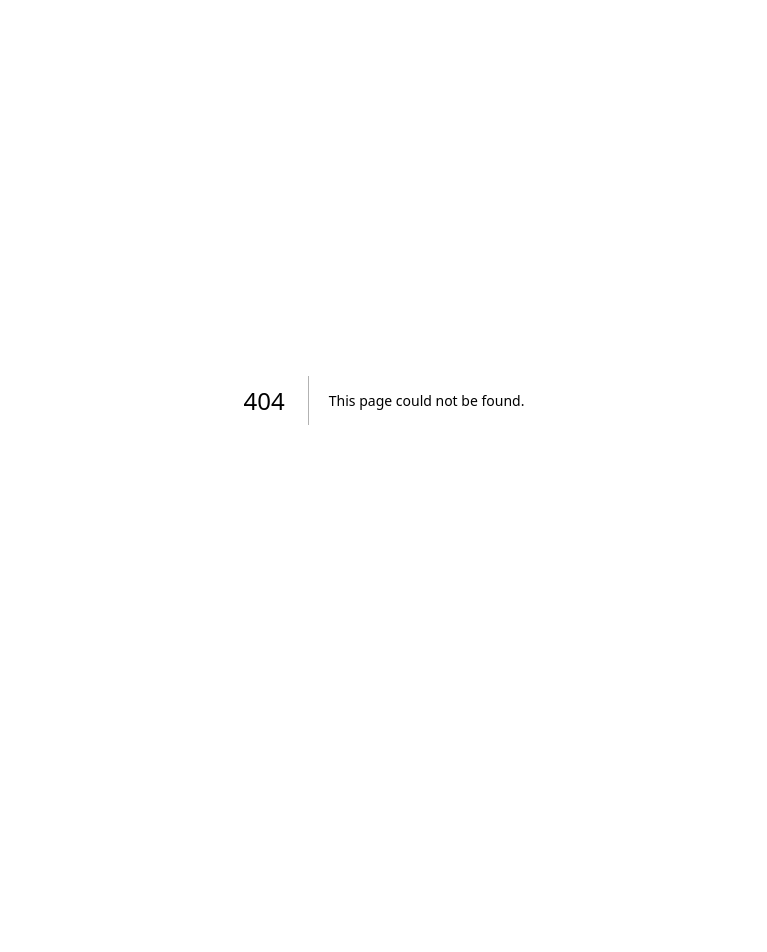
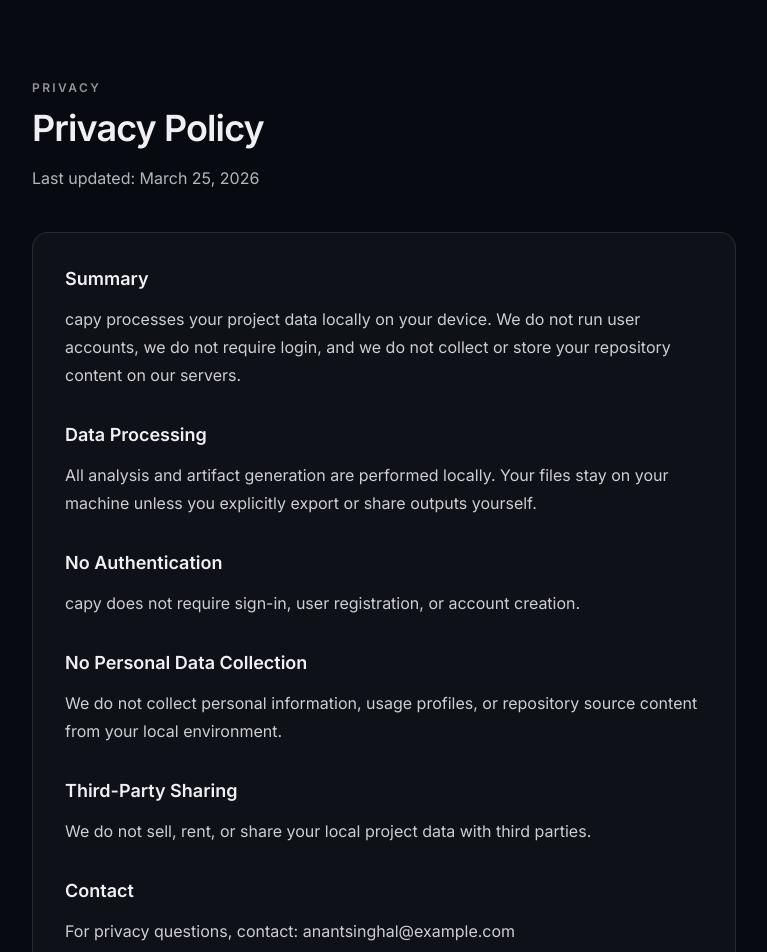
Before and after one commit to GithubAnant/capy, a Next.js app in the folder website/: page /privacy in a window 1280 px wide. Before the commit this address had no page. Shown: the top 952 px of the page, without its empty margins (256-1023 px from the left). Before the commit the page ends 800 px from the top, so only its background shows below. Built offline with nearby package versions, Linux system fonts and the light colour scheme.

Commit message:
add privacy

```diff
--- /dev/null
+++ b/website/src/app/privacy/page.tsx
@@ -0,0 +1,67 @@
+import type { Metadata } from "next";
+
+export const metadata: Metadata = {
+  title: "Privacy Policy | capy",
+  description: "Privacy policy for capy.",
+};
+
+export default function PrivacyPage() {
+  return (
+    <main className="min-h-screen bg-background text-foreground">
+      <section className="mx-auto w-full max-w-3xl px-6 py-16 sm:px-8 sm:py-20">
+        <p className="text-xs font-semibold uppercase tracking-[0.2em] text-foreground/60">Privacy</p>
+        <h1 className="mt-3 text-3xl font-semibold tracking-tight sm:text-4xl">Privacy Policy</h1>
+        <p className="mt-4 text-sm leading-7 text-foreground/75 sm:text-base">
+          Last updated: March 25, 2026
+        </p>
+
+        <div className="mt-10 space-y-8 rounded-2xl border border-white/10 bg-white/3 p-6 sm:p-8">
+          <section>
+            <h2 className="text-lg font-semibold">Summary</h2>
+            <p className="mt-3 text-sm leading-7 text-foreground/85 sm:text-base">
+              capy processes your project data locally on your device. We do not run user accounts, we do not require
+              login, and we do not collect or store your repository content on our servers.
+            </p>
+          </section>
+
+          <section>
+            <h2 className="text-lg font-semibold">Data Processing</h2>
+            <p className="mt-3 text-sm leading-7 text-foreground/85 sm:text-base">
+              All analysis and artifact generation are performed locally. Your files stay on your machine unless you
+              explicitly export or share outputs yourself.
+            </p>
+          </section>
+
+          <section>
+            <h2 className="text-lg font-semibold">No Authentication</h2>
+            <p className="mt-3 text-sm leading-7 text-foreground/85 sm:text-base">
+              capy does not require sign-in, user registration, or account creation.
+            </p>
+          </section>
+
+          <section>
+            <h2 className="text-lg font-semibold">No Personal Data Collection</h2>
+            <p className="mt-3 text-sm leading-7 text-foreground/85 sm:text-base">
+              We do not collect personal information, usage profiles, or repository source content from your local
+              environment.
+            </p>
+          </section>
+
+          <section>
+            <h2 className="text-lg font-semibold">Third-Party Sharing</h2>
+            <p className="mt-3 text-sm leading-7 text-foreground/85 sm:text-base">
+              We do not sell, rent, or share your local project data with third parties.
+            </p>
+          </section>
+
+          <section>
+            <h2 className="text-lg font-semibold">Contact</h2>
+            <p className="mt-3 text-sm leading-7 text-foreground/85 sm:text-base">
+              For privacy questions, contact: anantsinghal@example.com
+            </p>
+          </section>
+        </div>
+      </section>
+    </main>
+  );
+}
```
